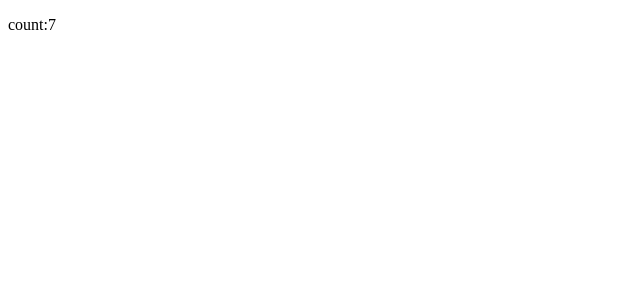
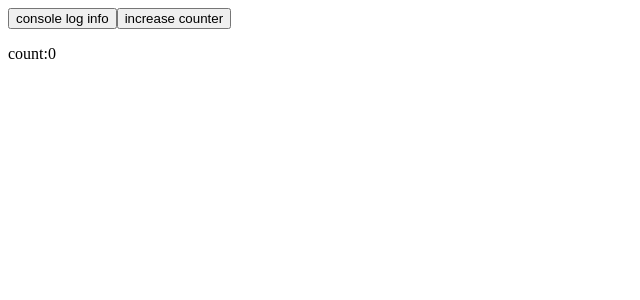
Before and after one commit to thasneem9/fullstackopen, a React (Vite) app in the folder part1/: page / in a window 1280 px wide. Shown: the top 300 px of the page, without its empty margins (0-640 px from the left). Built offline with nearby package versions, Linux system fonts and the light colour scheme.

Commit message:
c)event handler breaking

```diff
--- a/part1/src/App.jsx
+++ b/part1/src/App.jsx
@@ -3,13 +3,16 @@ import { useState } from "react"
 const App = () => {
  const [count,setCount]=useState(0)
 
-setTimeout(()=>{
-  setCount(count+1)
-},1000)
+
 
 
   return (
+    <>
+    <button onClick={()=>console.log("yo, im clicked")}>console log info</button>
+   {/*  <button onClick={setCount(count+1)}>increase counter</button>   THIs shit breaks bcs event handler must be a function*/}
+   <button onClick={()=>setCount(count+1)}>increase counter</button>
     <p>count:{count}</p>
+    </>
   )
 }
 
```
